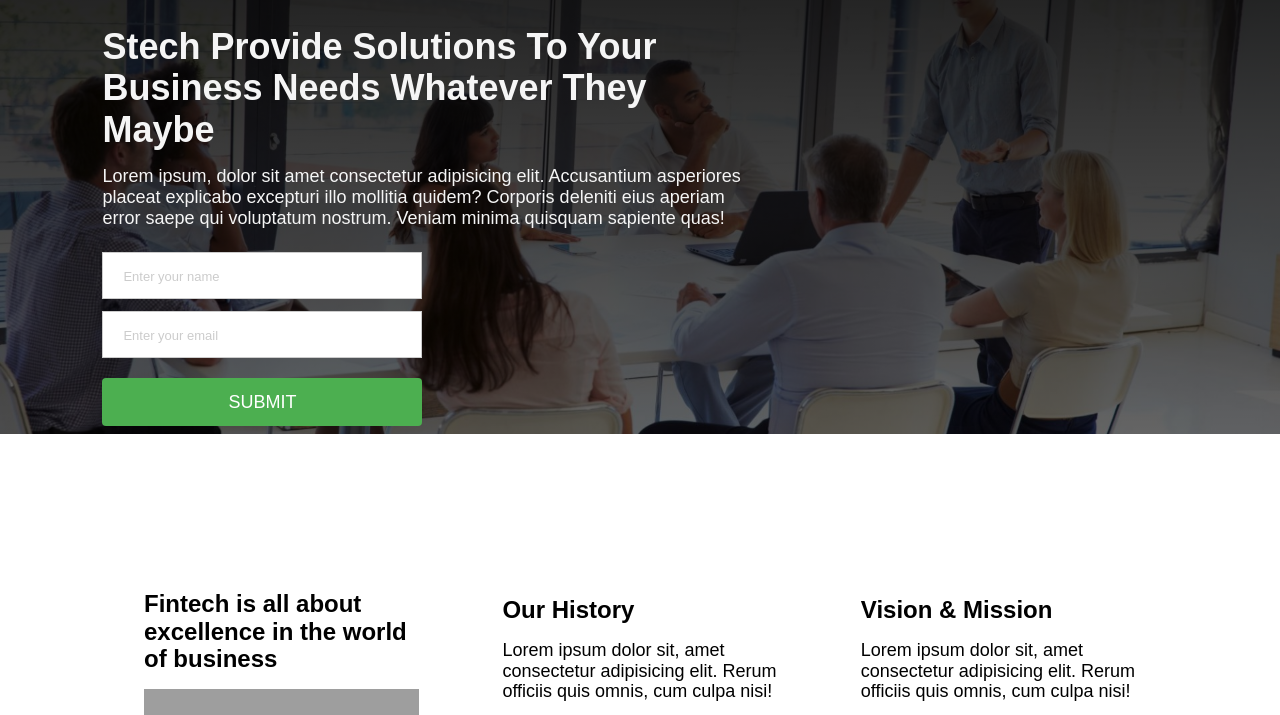
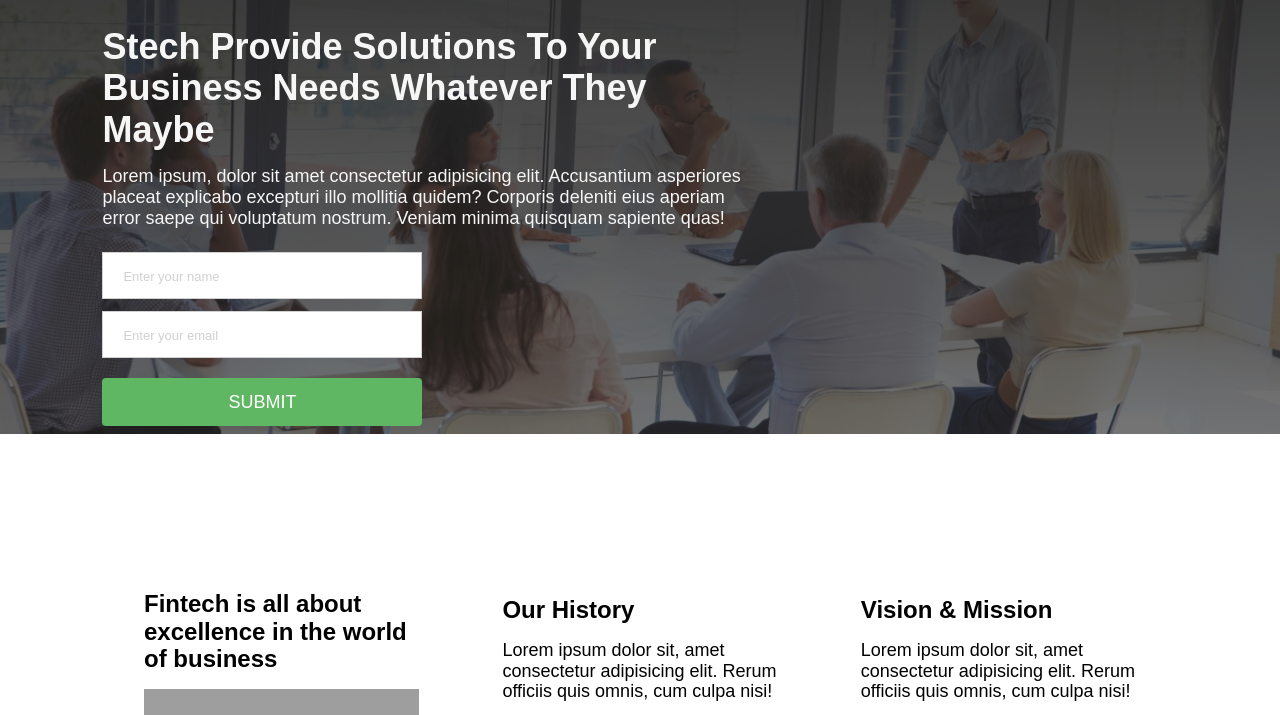
Before and after one commit to TobiA34/stech, a plain HTML site: page index.html in a window 1280 px wide. Shown: the part 78-793 px from the top of the page. Drawn offline with nearby package versions, Linux system fonts and the light colour scheme; grey boxes are pictures that could not be loaded.

Commit message:
Changed gradient

```diff
--- a/style.scss
+++ b/style.scss
@@ -54,7 +54,7 @@ header {
   height: 100%;
   opacity: 0.89;
   background-repeat: no-repeat;
-  background-image: url("../images/meeting1.jpg");
+  background-image: linear-gradient(rgba(0, 0, 0, 0.9), rgba(0, 0, 0, 0.6)), url("../images/meeting2.jpeg");
   background-size: cover;
   background-position: center;
   color: whitesmoke;
```
Also changed, not shown: css/style.css, css/style.min.css.
